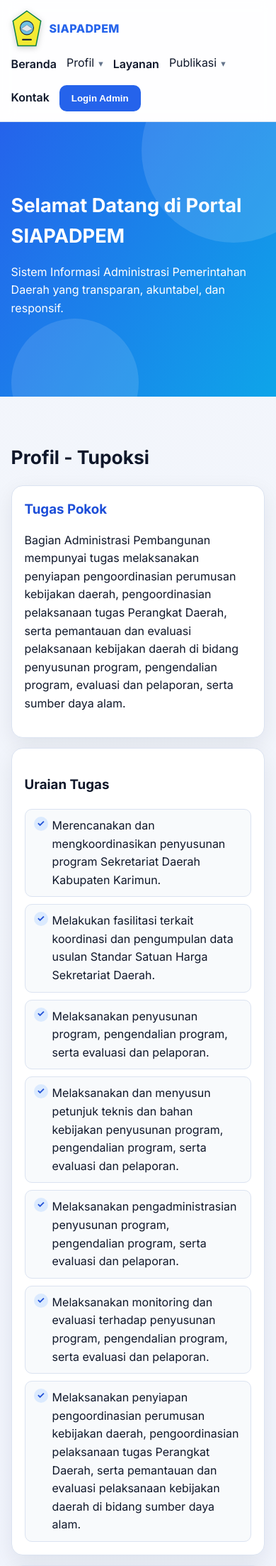
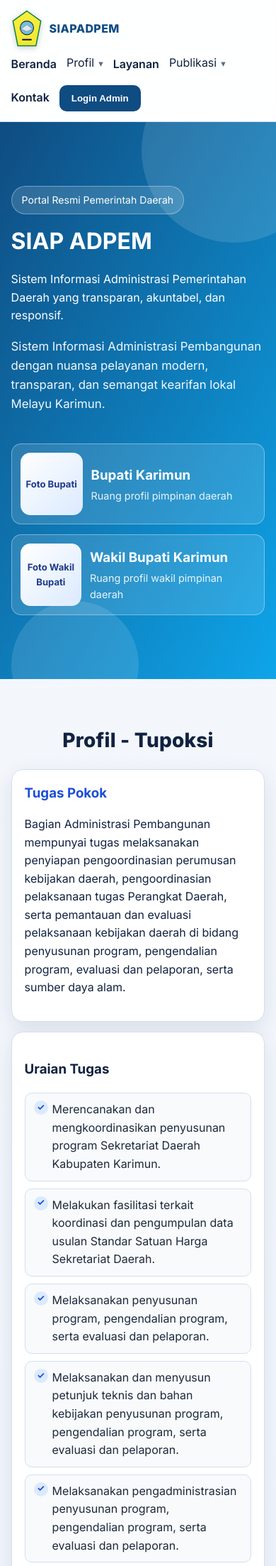
Before and after one commit to ahmadfadhillahh/SIAPADPEM, a PHP site: page / in a window 390 px wide. Shown: the top 2207 px of the page at 71% size. Run offline with PHP 8.4, Linux system fonts and the light colour scheme; data comes from the database, SQL or seed files in the repository; data that the repository does not hold is empty; some libraries are stand-ins or nearby versions.

Commit message:
Redesign hero, centered H2 headings, and responsive Hubungi Kami section

```diff
--- a/assets/css/style.css
+++ b/assets/css/style.css
@@ -1,6 +1,6 @@
 :root{
-  --primary:#2563eb;--secondary:#22c55e;--bg:#f3f6fb;--surface:#ffffff;--surface-2:#eef2ff;
-  --text:#0f172a;--muted:#64748b;--border:#dbe3f1;--shadow:0 10px 30px rgba(15,23,42,.08);
+  --primary:#0f4c81;--secondary:#d4a017;--accent:#1f8a70;--bg:#f5f7fb;--surface:#ffffff;--surface-2:#eaf3ff;
+  --text:#112240;--muted:#5b6b87;--border:#d6dfef;--shadow:0 10px 30px rgba(9,30,66,.10);
 }
 *{box-sizing:border-box}
 html{scroll-behavior:smooth}
@@ -51,7 +51,7 @@ body.page-enter-active{opacity:1;transform:translateY(0);transition:opacity .55s
 .hero::before{width:260px;height:260px;top:-90px;right:-70px}.hero::after{width:180px;height:180px;bottom:-70px;left:4%}
 .hero h1{margin:0 0 12px;font-size:2.2rem}.hero p{max-width:760px}
 
-.section{padding:64px 0}.section-title{font-size:1.65rem;margin:0 0 18px;color:var(--text)}
+.section{padding:64px 0}.section-title{font-size:1.75rem;margin:0 0 18px;color:var(--text);font-weight:800;letter-spacing:.2px}.section-title.centered{text-align:center}
 
 
 /* Tupoksi attractive section */
@@ -99,8 +99,25 @@ select,input,textarea{width:100%;padding:10px;border:1px solid var(--border);bor
 .login-close{position:absolute;top:8px;right:10px;border:0;background:transparent;color:var(--text);font-size:26px;cursor:pointer}
 .login-msg{min-height:20px;margin:10px 0 0;color:#ef4444;font-size:.92rem}
 
-@media (max-width:900px){.grid-3{grid-template-columns:1fr 1fr}.slider .person{max-width:48%}.admin-layout{grid-template-columns:1fr}}
-@media (max-width:640px){.nav-wrap{flex-direction:column;align-items:flex-start;gap:10px}.grid-3,.grid-2{grid-template-columns:1fr}.slider .person{max-width:80%;min-width:220px}.hero h1{font-size:1.7rem}.submenu{position:static;display:none;border:none;box-shadow:none;padding:4px 0}.menu-group.open .submenu{display:block}.menu-trigger{display:block;margin-bottom:4px}}
+
+.hero-grid{display:grid;grid-template-columns:1.1fr .9fr;gap:26px;align-items:center}
+.hero-badge{display:inline-block;background:rgba(255,255,255,.14);border:1px solid rgba(255,255,255,.35);padding:8px 14px;border-radius:999px;font-size:.88rem;margin-bottom:12px}
+.hero-desc{opacity:.95;font-size:1.05rem}
+.hero-right{display:grid;gap:14px}
+.leader-card{display:flex;gap:12px;align-items:center;background:rgba(255,255,255,.13);border:1px solid rgba(255,255,255,.36);padding:12px;border-radius:14px;backdrop-filter:blur(2px)}
+.leader-photo{width:88px;height:88px;border-radius:14px;background:linear-gradient(135deg,#fff,#dbeafe);color:#1e3a8a;font-weight:700;display:flex;align-items:center;justify-content:center;text-align:center;font-size:.82rem}
+.leader-card h3{margin:0;color:#fff}.leader-card p{margin:2px 0 0;font-size:.9rem;opacity:.9}
+
+.contact-grid{display:grid;grid-template-columns:repeat(4,1fr);gap:14px;margin-top:14px}
+.contact-card h4{margin:0 0 6px;color:var(--primary)}
+.map-card{margin-top:14px}
+.map-card h4{margin:0 0 10px;color:var(--primary)}
+.map-card iframe{width:100%;height:320px;border:0;border-radius:12px}
+
+.pretty-list li{color:#1e293b}
+
+@media (max-width:900px){.grid-3{grid-template-columns:1fr 1fr}.slider .person{max-width:48%}.admin-layout{grid-template-columns:1fr}.hero-grid{grid-template-columns:1fr}.contact-grid{grid-template-columns:1fr 1fr}.hero{min-height:auto;padding:90px 0}}
+@media (max-width:640px){.nav-wrap{flex-direction:column;align-items:flex-start;gap:10px}.grid-3,.grid-2{grid-template-columns:1fr}.slider .person{max-width:80%;min-width:220px}.hero h1{font-size:2rem}.submenu{position:static;display:none;border:none;box-shadow:none;padding:4px 0}.menu-group.open .submenu{display:block}.menu-trigger{display:block;margin-bottom:4px}.contact-grid{grid-template-columns:1fr}.map-card iframe{height:240px}}
 
 
 /* Kegiatan editor */
--- a/index.php
+++ b/index.php
@@ -78,16 +78,36 @@ $dokumen = getDokumen();
   </div>
 </nav>
 
-<section id="beranda" class="hero">
-  <div class="container reveal">
-    <h1><?= e($heroTitle) ?></h1>
-    <p><?= e($heroSubtitle) ?></p>
+<section id="beranda" class="hero full-hero">
+  <div class="container hero-grid reveal">
+    <div class="hero-left">
+      <span class="hero-badge">Portal Resmi Pemerintah Daerah</span>
+      <h1><span>SIAP</span> <span>ADPEM</span></h1>
+      <p><?= e($heroSubtitle) ?></p>
+      <p class="hero-desc">Sistem Informasi Administrasi Pembangunan dengan nuansa pelayanan modern, transparan, dan semangat kearifan lokal Melayu Karimun.</p>
+    </div>
+    <div class="hero-right">
+      <div class="leader-card">
+        <div class="leader-photo">Foto Bupati</div>
+        <div>
+          <h3>Bupati Karimun</h3>
+          <p>Ruang profil pimpinan daerah</p>
+        </div>
+      </div>
+      <div class="leader-card">
+        <div class="leader-photo">Foto Wakil Bupati</div>
+        <div>
+          <h3>Wakil Bupati Karimun</h3>
+          <p>Ruang profil wakil pimpinan daerah</p>
+        </div>
+      </div>
+    </div>
   </div>
 </section>
 
 <section id="profil" class="section">
   <div class="container">
-    <h2 class="section-title reveal">Profil - Tupoksi</h2>
+    <h2 class="section-title centered reveal">Profil - Tupoksi</h2>
     <div class="tupoksi-layout reveal">
       <div class="card highlight-box">
         <h3>Tugas Pokok</h3>
@@ -111,7 +131,7 @@ $dokumen = getDokumen();
       </div>
     </div>
 
-    <h2 class="section-title reveal" style="margin-top:30px">Struktur Organisasi - Pimpinan</h2>
+    <h2 class="section-title centered reveal" style="margin-top:30px">Struktur Organisasi - Pimpinan</h2>
     <div class="slider-shell reveal">
       <div class="slider-controls">
         <button type="button" class="slider-btn" data-slide="prev" data-target="strukturPimpinan" aria-label="Sebelumnya">‹</button>
@@ -129,7 +149,7 @@ $dokumen = getDokumen();
       </div>
     </div>
 
-    <h2 class="section-title reveal" style="margin-top:22px">Struktur Organisasi - Staf</h2>
+    <h2 class="section-title centered reveal" style="margin-top:22px">Struktur Organisasi - Staf</h2>
     <div class="slider-shell reveal">
       <div class="slider-controls">
         <button type="button" class="slider-btn" data-slide="prev" data-target="strukturStaf" aria-label="Sebelumnya">‹</button>
@@ -151,7 +171,7 @@ $dokumen = getDokumen();
 
 <section id="layanan" class="section" style="background:#f8fafc">
   <div class="container">
-    <h2 class="section-title reveal">Layanan (SIMPERA) - Grafik Realisasi</h2>
+    <h2 class="section-title centered reveal">Layanan (SIMPERA) - Grafik Realisasi</h2>
     <form class="filters reveal" method="get">
       <input type="hidden" name="page" value="1">
       <div><label>OPD</label><select name="opd"><option value="">Semua OPD</option><?php foreach ($opds as $opd): ?><option value="<?= e($opd) ?>" <?= $filters['opd']===$opd?'selected':'' ?>><?= e($opd) ?></option><?php endforeach; ?></select></div>
@@ -165,7 +185,7 @@ $dokumen = getDokumen();
 
 <section id="publikasi" class="section">
   <div class="container">
-    <h2 class="section-title reveal">Publikasi Kegiatan</h2>
+    <h2 class="section-title centered reveal">Publikasi Kegiatan</h2>
     <div class="grid grid-3">
       <?php foreach ($kegiatan as $item): ?>
       <article class="card pub-card reveal">
@@ -186,7 +206,7 @@ $dokumen = getDokumen();
       <?php endfor; ?>
     </div>
 
-    <h2 class="section-title reveal" style="margin-top:30px">Publikasi Dokumen</h2>
+    <h2 class="section-title centered reveal" style="margin-top:30px">Publikasi Dokumen</h2>
     <div class="table-wrap card reveal">
       <table class="table">
         <thead><tr><th>Judul</th><th>Tipe</th><th>Tanggal</th><th>Unduh</th></tr></thead>
@@ -213,14 +233,17 @@ $dokumen = getDokumen();
 </section>
 
 <footer id="kontak" class="footer">
-  <div class="container grid grid-2">
-    <div>
-      <h4>Kontak</h4>
-      <p>Email: siapadpem@example.go.id<br>Telepon: (021) 1234567<br>Alamat: Jl. Pemerintahan No. 1</p>
+  <div class="container">
+    <h2 class="section-title centered" style="color:var(--text)">Hubungi Kami</h2>
+    <div class="contact-grid">
+      <div class="card contact-card"><h4>📍 Alamat</h4><p>Jl. Jenderal Sudirman, Kabupaten Karimun, Kepulauan Riau</p></div>
+      <div class="card contact-card"><h4>📞 Telfon / WA</h4><p>+62 812-0000-0000<br>(0777) 123456</p></div>
+      <div class="card contact-card"><h4>✉️ Email</h4><p>bag.adpem@karimunkab.go.id</p></div>
+      <div class="card contact-card"><h4>🕒 Jam Kerja</h4><p>Senin - Jumat<br>08.00 - 16.00 WIB</p></div>
     </div>
-    <div>
-      <h4>Tentang</h4>
-      <p>Website resmi SIAPADPEM untuk informasi profil, layanan SIMPERA, dan publikasi pemerintah daerah.</p>
+    <div class="card map-card">
+      <h4>🗺️ Peta Lokasi</h4>
+      <iframe title="Peta Karimun" src="https://www.google.com/maps?q=Kabupaten%20Karimun&output=embed" loading="lazy"></iframe>
     </div>
   </div>
 </footer>
```
